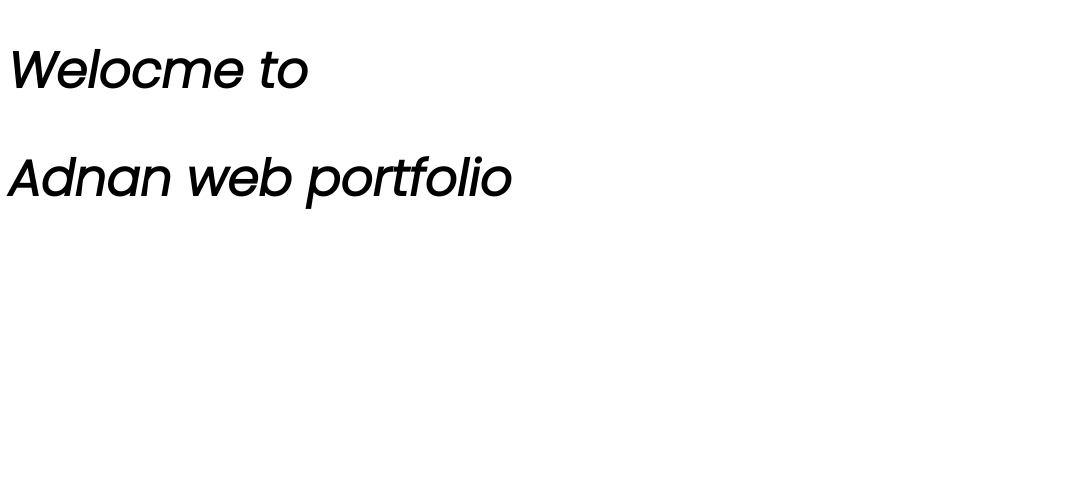
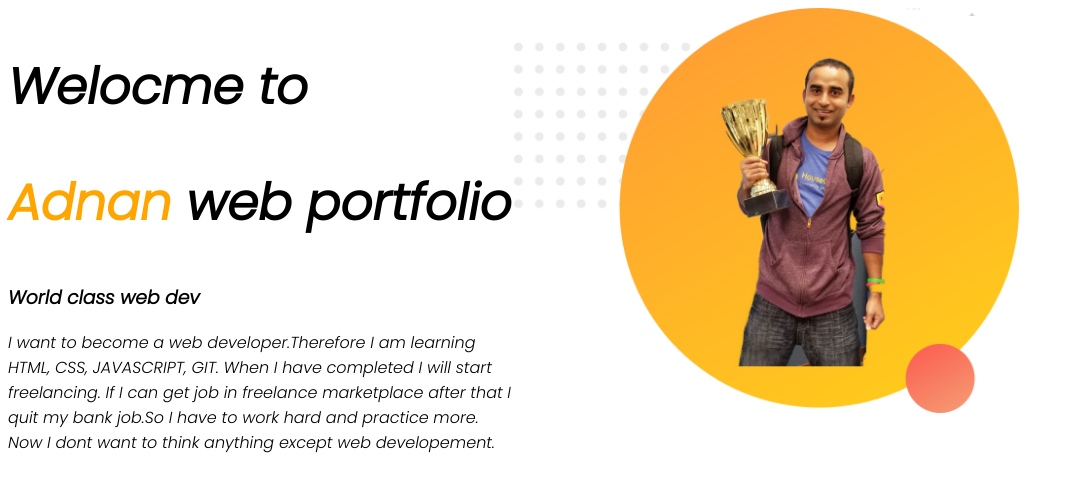
Before and after one commit to rumman2012/my-portfolio, a plain HTML site: page index.html in a window 1280 px wide. Shown: the whole page, without its empty margins (0-1076 px from the left). Drawn offline with Linux system fonts and the light colour scheme.

Commit message:
added top part

```diff
--- a/index.html
+++ b/index.html
@@ -10,7 +10,20 @@
     <title>Adnan Web portfolio</title>
 </head>
 <body>
-    <h1>Welocme to</h1>
-    <h1>Adnan web portfolio</h1>
+ <section>
+    <div class="half-width">
+        <h1>Welocme to</h1>
+        <h1><span class="name-highlight">Adnan</span> web portfolio</h1>
+        <h3>World class web dev</h3>
+        <p>I want to become a web developer.Therefore I am learning HTML, CSS, JAVASCRIPT, GIT. When I have completed
+            I will start freelancing. If I can get job in freelance marketplace after that I quit my bank job.So I have
+            to work hard and practice more. Now I dont want to think anything except web developement.
+        </p>
+    </div>
+    <div class="half-width">
+        <img src="images/profile.png">
+    </div>
+
+ </section>
 </body>
 </html>
--- a/style.css
+++ b/style.css
@@ -10,3 +10,12 @@ h1
 {
     color:orange;
 }
+.half-width
+{
+    width:40%;
+    float:left;
+}
+.half-width img
+{
+    width:100%;
+}
```
Also changed, not shown: images/profile.png (added).
